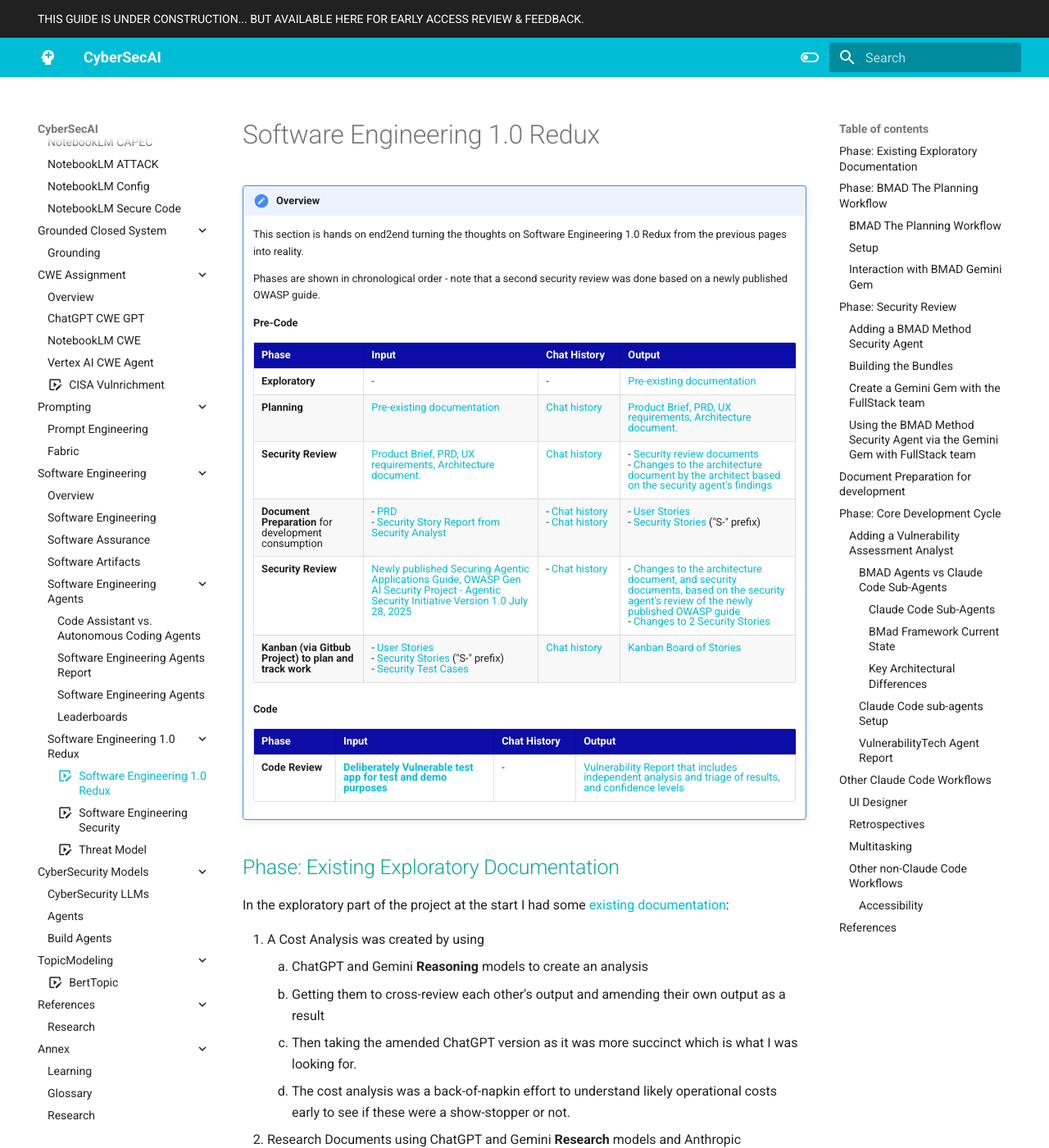
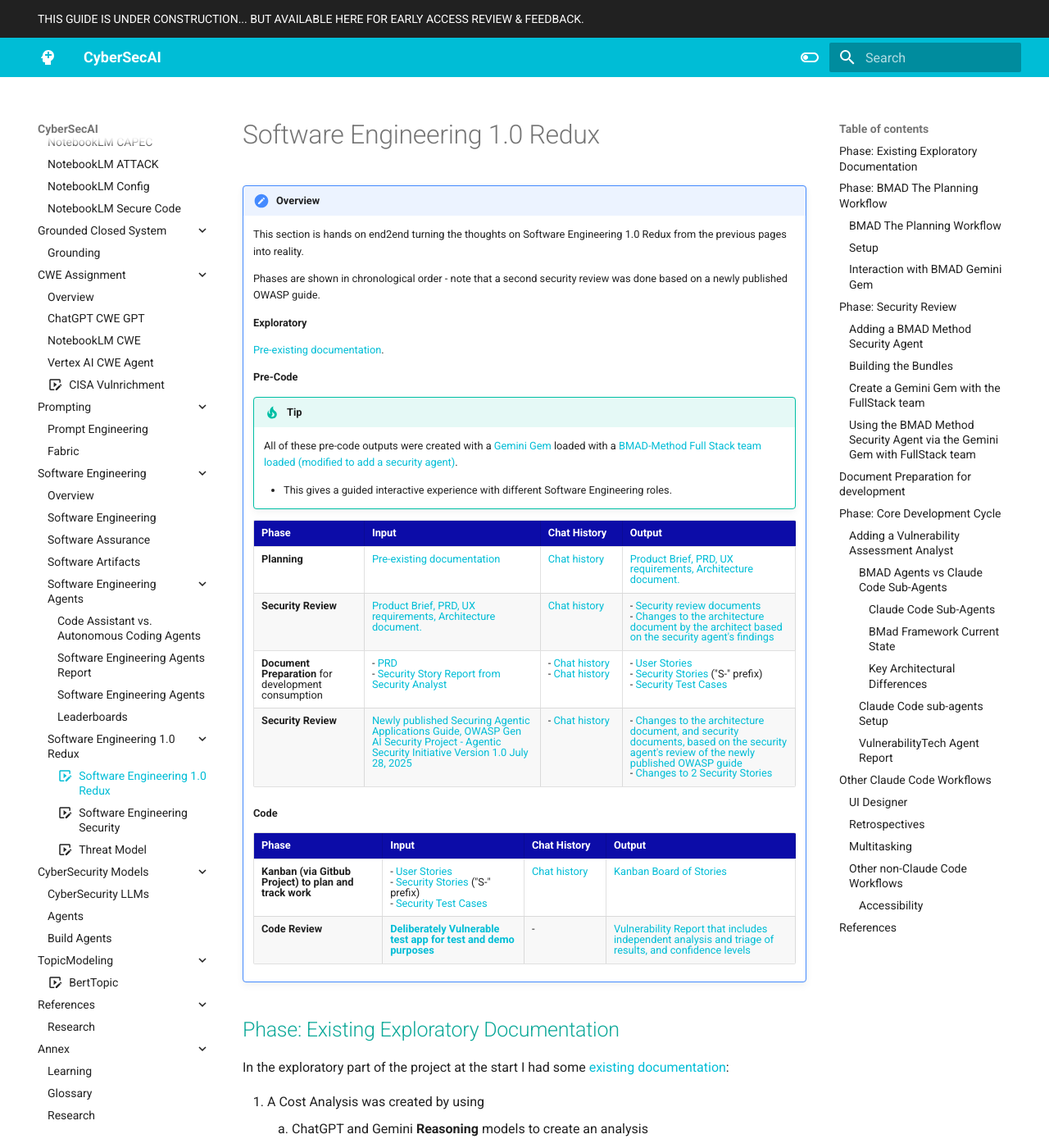
Before and after one commit to CyberSecAI/CyberSecAI.github.io, an MkDocs documentation site: the page built from docs/software/swe_redux.md, in a window 1280 px wide and 1400 px high. Shown: the whole window at 82% size. Built offline with MkDocs 1.6.1 and Material for MkDocs 9.7.7, drawn with Linux system fonts in a browser that asks for light colours; comment, search, counter and statistics services are not loaded.

```diff
--- a/docs/software/swe_redux.md
+++ b/docs/software/swe_redux.md
@@ -11,22 +11,32 @@
 
     Phases are shown in chronological order - note that a second security review was done based on a newly published OWASP guide.
 
+    **Exploratory**
+
+    [Pre-existing documentation](https://github.com/CWE-ChatBot/CWE-ChatBot/blob/main/README.md#additional-documentation).
+
     **Pre-Code**
+
+    !!! tip
+
+        All of these pre-code outputs were created with a [Gemini Gem](https://gemini.google/overview/gems/) loaded with a [BMAD-Method Full Stack team loaded (modified to add a security agent)](https://github.com/CyberSecAI/BMAD-METHOD/blob/main/dist/teams/team-fullstack.txt).
+
+        - This gives a guided interactive experience with different Software Engineering roles.
 
     | **Phase** | **Input** | **Chat History** | **Output** |
     |-----------|-----------|----------|------------|
-    |     **Exploratory**     |   -        |      -    |     [Pre-existing documentation](https://github.com/CWE-ChatBot/CWE-ChatBot/blob/main/README.md#additional-documentation)       |
     |      **Planning**    |  [Pre-existing documentation](https://github.com/CWE-ChatBot/CWE-ChatBot/blob/main/README.md#additional-documentation)         | [Chat history](https://github.com/CWE-ChatBot/CWE-ChatBot/blob/main/docs/chats/bmad_planning_chat.md)          | [Product Brief, PRD, UX requirements, Architecture document.](https://github.com/CWE-ChatBot/CWE-ChatBot/blob/main/README.md#project-documentation)           |
     |      **Security Review**     |  [Product Brief, PRD, UX requirements, Architecture document.](https://github.com/CWE-ChatBot/CWE-ChatBot/blob/main/README.md#project-documentation)          |   [Chat history](https://github.com/CWE-ChatBot/CWE-ChatBot/blob/main/docs/chats/bmad_security_agent_chat.md)       |  - [Security review documents](https://github.com/CWE-ChatBot/CWE-ChatBot/tree/main/docs/security/bmad_fullagent_security) <br>- [Changes to the architecture document  by the architect based on the security agent's findings](https://github.com/CWE-ChatBot/CWE-ChatBot/commit/ad8b50438cc669f3f16afee755756af5300db464)         |
-    |      **Document Preparation** for development consumption     | - [PRD](https://github.com/CWE-ChatBot/CWE-ChatBot/blob/main/README.md#project-documentation) <br> - [Security Story Report from Security Analyst](https://github.com/CWE-ChatBot/CWE-ChatBot/blob/main/docs/security/bmad_fullagent_security/security_story_report.md)    |  - [Chat history](https://github.com/CWE-ChatBot/CWE-ChatBot/blob/main/docs/chats/bmad_user_stories.md) <br> - [Chat history](https://github.com/CWE-ChatBot/CWE-ChatBot/blob/main/docs/chats/bmad_security_stories.md)      |   - [User Stories](https://github.com/CWE-ChatBot/CWE-ChatBot/tree/main/docs/stories)<br>- [Security Stories](https://github.com/CWE-ChatBot/CWE-ChatBot/tree/main/docs/stories) ("S-" prefix)                |
+    |      **Document Preparation** for development consumption     | - [PRD](https://github.com/CWE-ChatBot/CWE-ChatBot/blob/main/README.md#project-documentation) <br> - [Security Story Report from Security Analyst](https://github.com/CWE-ChatBot/CWE-ChatBot/blob/main/docs/security/bmad_fullagent_security/security_story_report.md)    |  - [Chat history](https://github.com/CWE-ChatBot/CWE-ChatBot/blob/main/docs/chats/bmad_user_stories.md) <br> - [Chat history](https://github.com/CWE-ChatBot/CWE-ChatBot/blob/main/docs/chats/bmad_security_stories.md)      |   - [User Stories](https://github.com/CWE-ChatBot/CWE-ChatBot/tree/main/docs/stories)<br>- [Security Stories](https://github.com/CWE-ChatBot/CWE-ChatBot/tree/main/docs/stories) ("S-" prefix) <br> - [Security Test Cases](https://github.com/CWE-ChatBot/CWE-ChatBot/blob/main/docs/security/bmad_fullagent_security/security_test_cases.md)             |
     |      **Security Review**     |  [Newly published Securing Agentic Applications Guide, OWASP Gen AI Security Project - Agentic Security Initiative Version 1.0 July 28, 2025](https://genai.owasp.org/resource/securing-agentic-applications-guide-1-0/)        |   - [Chat history](https://github.com/CWE-ChatBot/CWE-ChatBot/blob/main/docs/chats/bmad_security_agent_owasp_new_ai_guide.md)  |  - [Changes to the architecture document, and security documents, based on the security agent's review of the newly published OWASP guide](https://github.com/CWE-ChatBot/CWE-ChatBot/commit/848ab2133301efdf47e42c78b2762045aaca6019) <br> - [Changes to 2 Security Stories](https://github.com/CWE-ChatBot/CWE-ChatBot/commit/1bdf204671db22af92d675d2a295144ecbd914af)       |
-    |      **Kanban (via Gitbub Project) to plan and track work**    |  - [User Stories](https://github.com/CWE-ChatBot/CWE-ChatBot/tree/main/docs/stories)<br>- [Security Stories](https://github.com/CWE-ChatBot/CWE-ChatBot/tree/main/docs/stories) ("S-" prefix) <br> - [Security Test Cases](https://github.com/CWE-ChatBot/CWE-ChatBot/blob/main/docs/security/bmad_fullagent_security/security_test_cases.md)         |   [Chat history](https://github.com/CWE-ChatBot/CWE-ChatBot/blob/main/docs/chats/github_add_stories.md)       |     [Kanban Board of Stories](https://github.com/orgs/CWE-ChatBot/projects/1/views/1?filterQuery=)       |
+
 
 
     **Code**
 
     | **Phase** | **Input** | **Chat History** | **Output** |
     |-----------|-----------|----------|------------|
+    |      **Kanban (via Gitbub Project) to plan and track work**    |  - [User Stories](https://github.com/CWE-ChatBot/CWE-ChatBot/tree/main/docs/stories)<br>- [Security Stories](https://github.com/CWE-ChatBot/CWE-ChatBot/tree/main/docs/stories) ("S-" prefix) <br> - [Security Test Cases](https://github.com/CWE-ChatBot/CWE-ChatBot/blob/main/docs/security/bmad_fullagent_security/security_test_cases.md)         |   [Chat history](https://github.com/CWE-ChatBot/CWE-ChatBot/blob/main/docs/chats/github_add_stories.md)       |     [Kanban Board of Stories](https://github.com/orgs/CWE-ChatBot/projects/1/views/1?filterQuery=)       |
     | **Code Review**|   **[Deliberately Vulnerable test app for test and demo purposes](https://github.com/CyberSecAI/BMAD-METHOD/tree/main/tests/agents/vulnerabilityTech/fixtures/python/vulnerable_app)**     |  -  | [Vulnerability Report that includes independent analysis and triage of results, and confidence levels](https://github.com/CyberSecAI/BMAD-METHOD/blob/main/tests/reports/consolidated-security-report.md)
 
 
```
